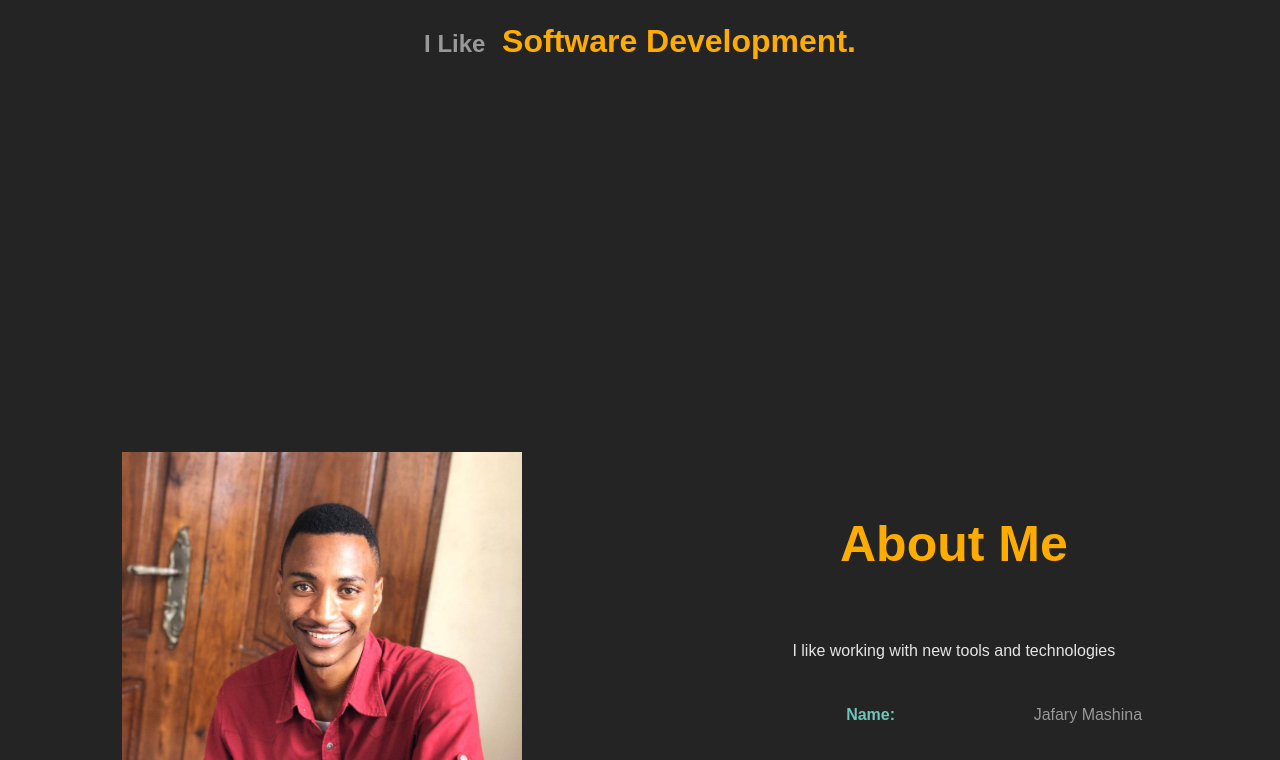
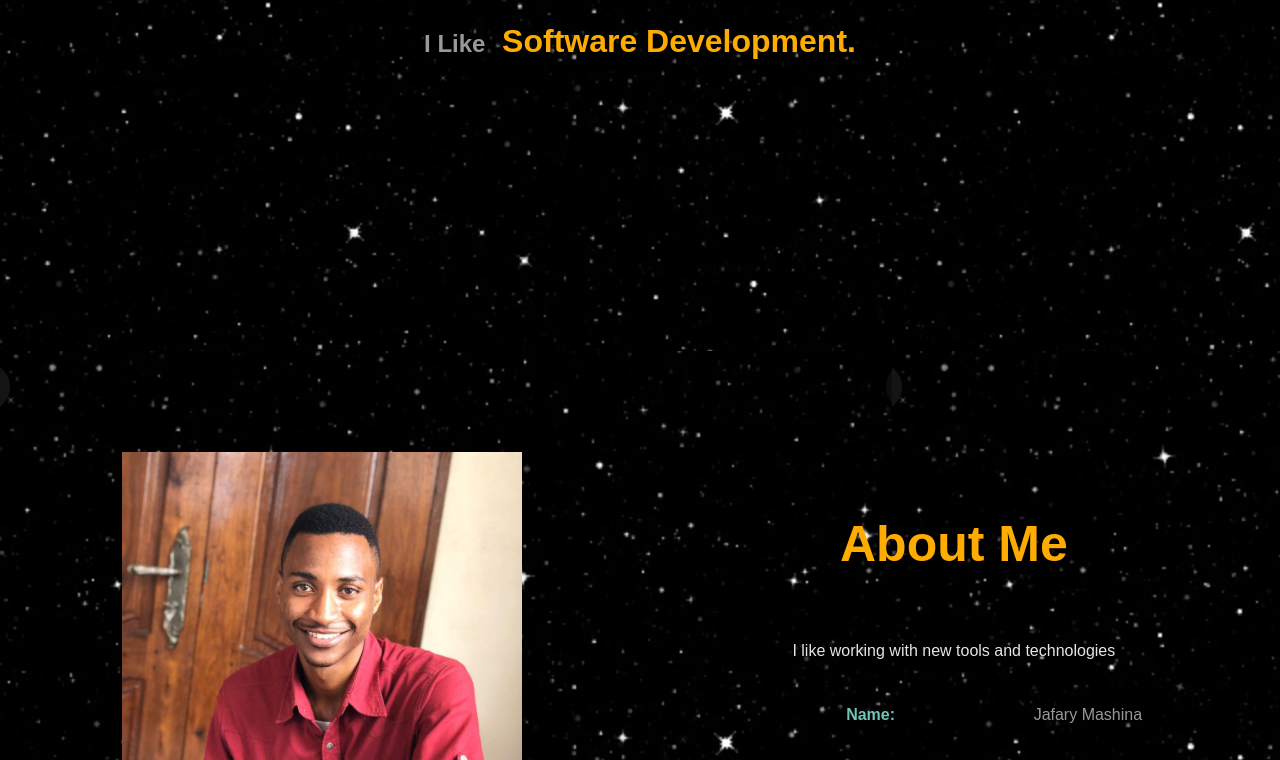
Before and after one commit to MashinaJafary/portifolio, a plain HTML site: page index.html in a window 1280 px wide. Shown: the part 279-1039 px from the top of the page. Drawn offline with Linux system fonts and the light colour scheme.

Commit message:
Change the diffault background

```diff
--- a/styles.css
+++ b/styles.css
@@ -1,6 +1,7 @@
 body {
     font-family: "Poppins", Arial, sans-serif;
-    background: #242424;
+    /* background: #242424; */
+    background-image: url("assets/background.png");
     font-size: 16px;
     line-height: 2;
     color: #999999;
```
Also changed, not shown: assets/background.png (added).
